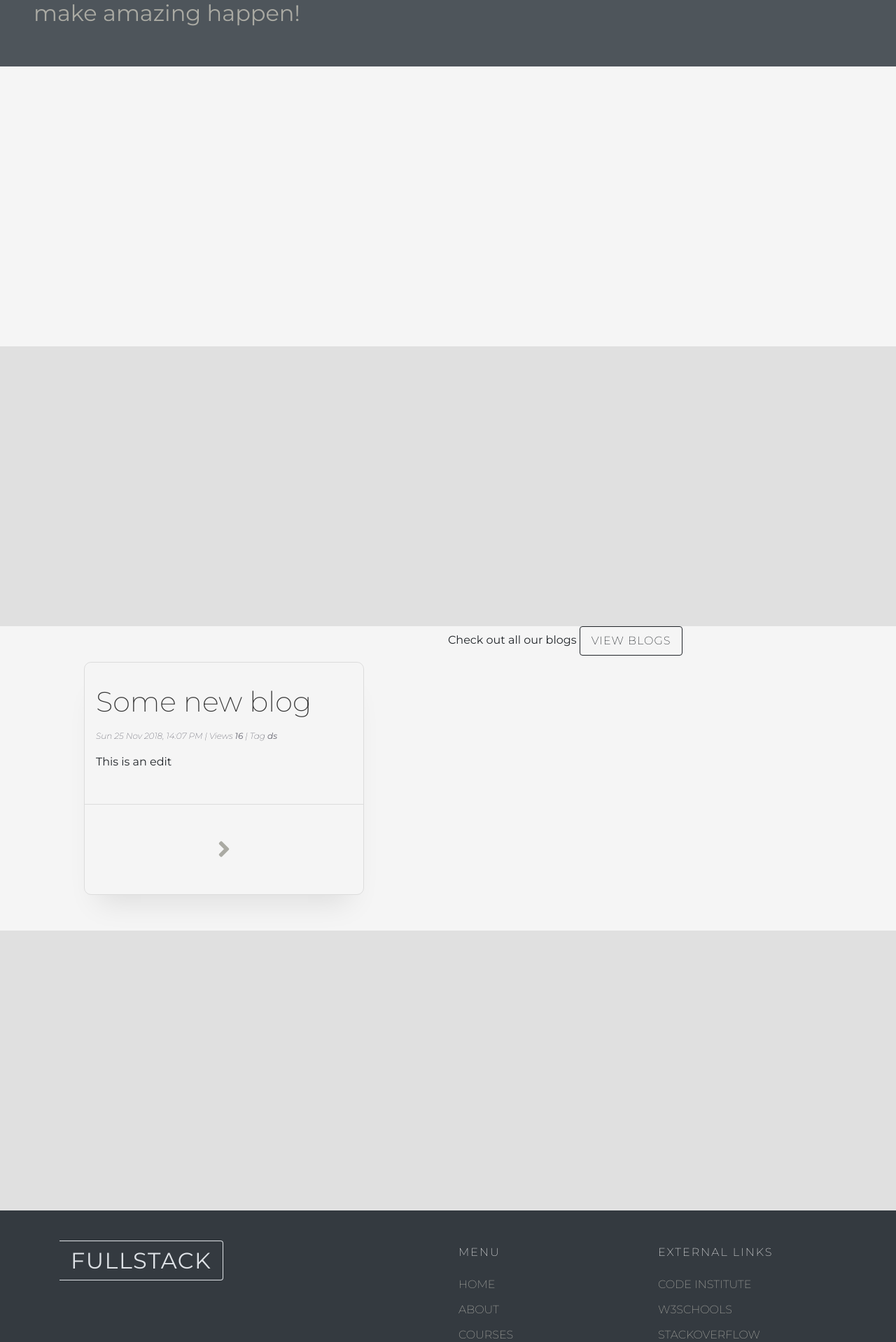
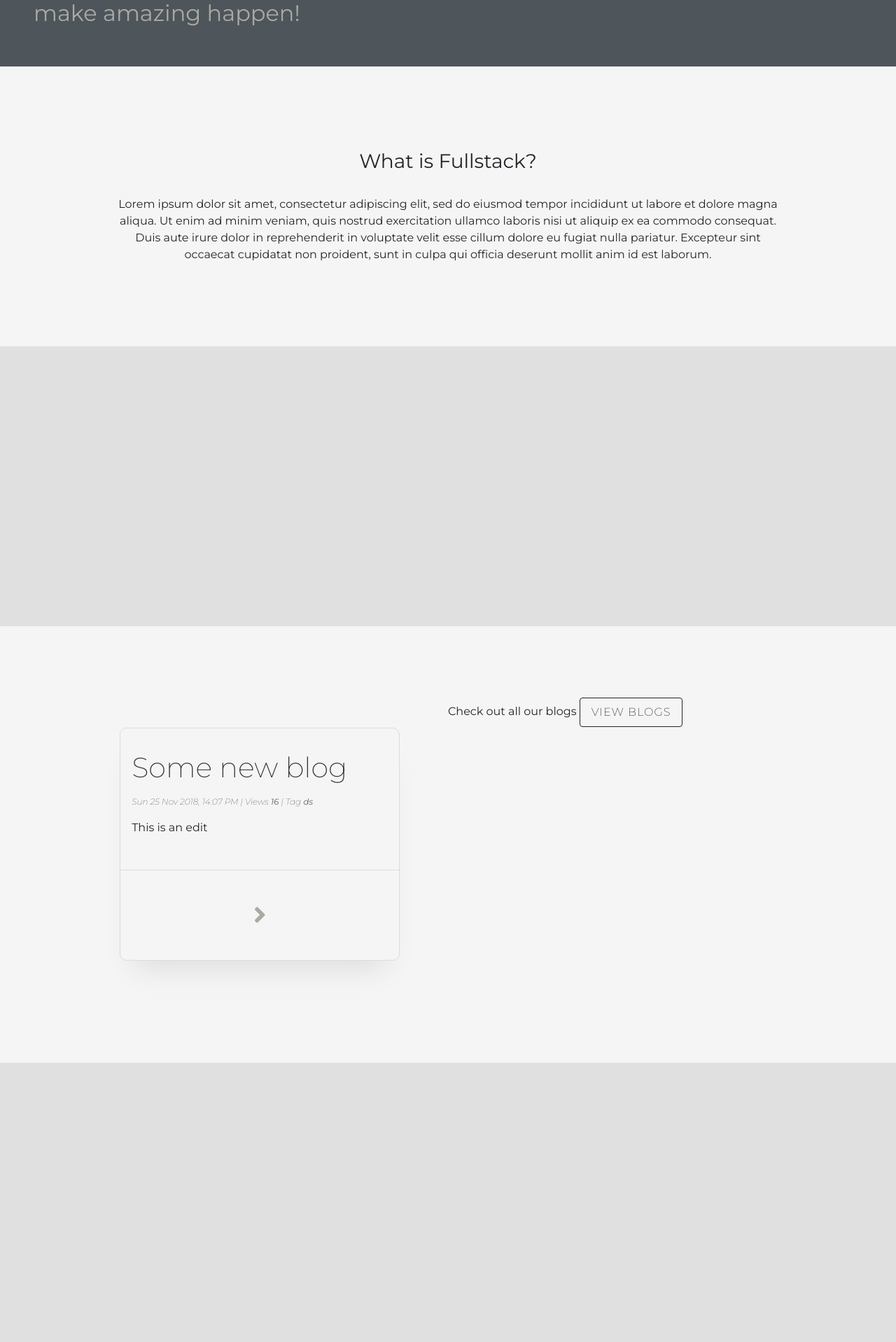
Before and after one commit to mineshkothari/fullstack, a Django app: page / in a window 1280 px wide. Shown: the part 568-2486 px from the top of the page at 70% size. Run offline with Django 3.2, Linux system fonts and the light colour scheme; data comes from the database, SQL or seed files in the repository; style sheets or scripts are compiled from the project's sources; parts of the project's set-up code (start-up, migrations or seed data) failed here and were passed over; some libraries are stand-ins or nearby versions.

Commit message:
add about section in index.html

```diff
--- a/fullstack/home/static/css/pages/index.css
+++ b/fullstack/home/static/css/pages/index.css
@@ -17,10 +17,20 @@
 .home-section {
   min-height: 400px;
   width: 100%;
+  padding: 8%;
 }
 
 .home-section:nth-child(2n) {
   background: #e0e0e0;
+}
+
+.section-title--home {
+  padding-bottom: 1.5em;
+}
+
+.home-about--row {
+  text-align: center;
+  max-width: 960px;
 }
 
 .post-container-col {
--- a/fullstack/home/static/sass/pages/index.sass
+++ b/fullstack/home/static/sass/pages/index.sass
@@ -11,23 +11,32 @@
   color: #17a2b8
   border-color: #17a2b8 !important
 
-//.sub-hero
-//  background: #4e555b
-//  color: #aaaaa3
-//  padding: 3em
-
+// COMMON STYLES
 .home-section
   min-height: 400px
   width: 100%
-
-//.home-section:nth-child(2n+1)
-//  background: #17171D
+  padding: 8%
 
 .home-section:nth-child(2n)
   background: #e0e0e0
 
-//.post-container-col
-//  background: #e0e0e0
+.section-title--home
+  padding-bottom: 1.5em
+
+// ABOUT
+.home-about--row
+  //padding: 1em
+  text-align: center
+  max-width: 960px
+
+//.about-title--home
+//  padding-bottom: 1.5em
+
+
+// COURSES
+
+
+// BLOG
 
 .post-container-col
   padding: 4%
@@ -95,3 +104,8 @@
 //  overflow: hidden
 //
 //.post-thumbnail-home
+
+
+// FORUM
+
+// ACCOUNT
--- a/fullstack/home/templates/home/index.html
+++ b/fullstack/home/templates/home/index.html
@@ -10,7 +10,7 @@
     <div class="row no-gutters">
         <div class="col col-12 col-md-6">
             {% if user.is_authenticated %}
-            <h2>Welcome, {{ user.username }}</h2>
+            <h2>Welcome, {{ user.display_name }}</h2>
             {% else %}
             <h2>Join the community today and make amazing happen!</h2>
             {% endif %}
@@ -20,25 +20,22 @@
         </div>
     </div>
 </section>
-<section class="home-section home-about">
-    <div class="row no-gutters">
-        <div class="ccol col-12 col-md-6">
-
+<section class="home-section home-about d-flex justify-content-center align-items-center">
+    <div class="row no-gutters justify-content-center align-items-center home-about--row">
+        <div class="section-title--home about-title--home"><h3>What is Fullstack?</h3></div>
+        <div class="about-text--home">
+            Lorem ipsum dolor sit amet, consectetur adipiscing elit,
+            sed do eiusmod tempor incididunt ut labore et dolore magna
+            aliqua. Ut enim ad minim veniam, quis nostrud exercitation
+            ullamco laboris nisi ut aliquip ex ea commodo consequat.
+            Duis aute irure dolor in reprehenderit in voluptate velit
+            esse cillum dolore eu fugiat nulla pariatur. Excepteur sint
+            occaecat cupidatat non proident, sunt in culpa qui officia
+            deserunt mollit anim id est laborum.
         </div>
-        <div class="col col-12 col-md-6">
-
-        </div>
-    </div>
 </section>
 <section class="home-section home-courses">
-    <div class="row no-gutters">
-        <div class="col col-12 col-md-6">
 
-        </div>
-        <div class="col col-12 col-md-6">
-
-        </div>
-    </div>
 </section>
 <section class="home-section home-blog">
     <div class="row no-gutters">
```
